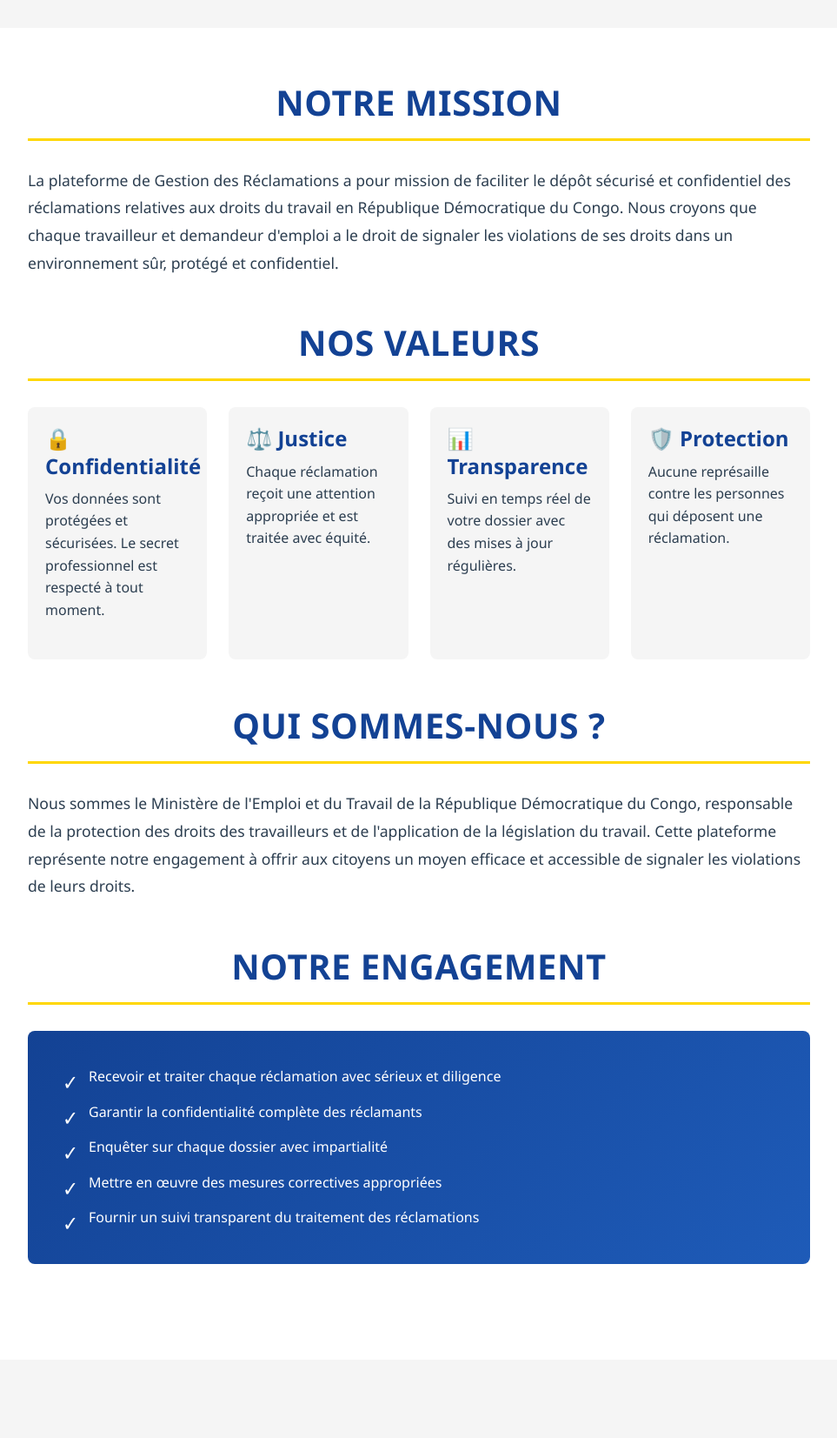
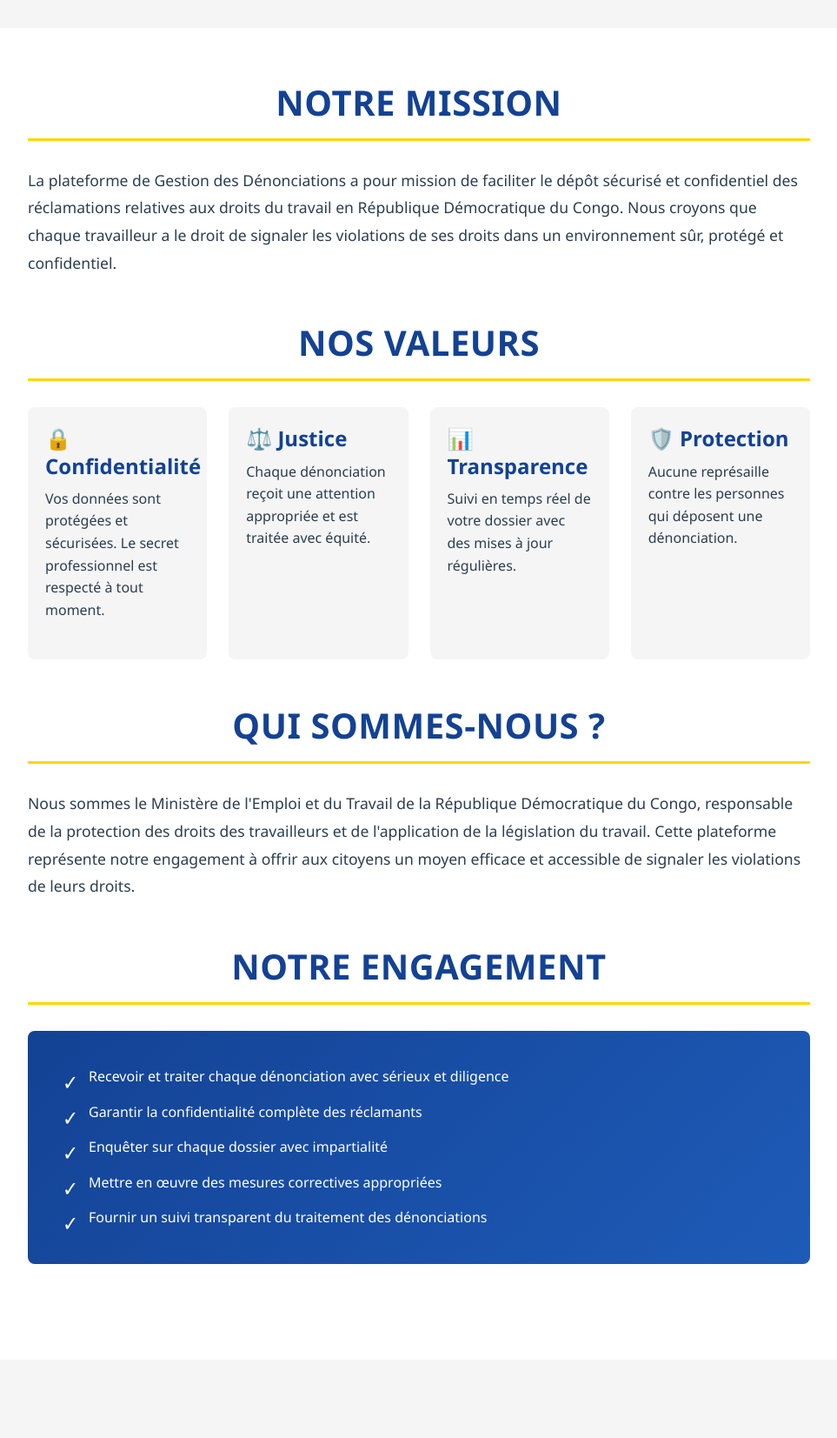
Before and after one commit to DieudonneM/DENONCIATIONS, a Django app: page /about/ in a window 1280 px wide. Shown: the part 367-2020 px from the top of the page at 87% size, without its empty margins (158-1121 px from the left). Run offline with Django 4.2, Linux system fonts and the light colour scheme.

Commit message:
Changement du mot 'réclamation' par 'dénonciationé sur la page d'accueil et about

```diff
--- a/core/templates/core/about.html
+++ b/core/templates/core/about.html
@@ -1,7 +1,7 @@
 {% extends 'base.html' %}
 {% load static %}
 
-{% block title %}À propos - Gestion des Réclamations - MEPT-RDC{% endblock %}
+{% block title %}À propos - Gestion des Dénonciations-RDC{% endblock %}
 
 {% block content %}
 
@@ -24,9 +24,9 @@
             <div style="margin-bottom: 50px;">
                 <h2 style="text-align: center; margin-bottom: 30px; padding-bottom: 15px; border-bottom: 3px solid #FFD700;">Notre Mission</h2>
                 <p style="font-size: 1.1rem; line-height: 1.8; color: #2C3E50;">
-                    La plateforme de Gestion des Réclamations a pour mission de faciliter le dépôt sécurisé et confidentiel
+                    La plateforme de Gestion des Dénonciations a pour mission de faciliter le dépôt sécurisé et confidentiel
                     des réclamations relatives aux droits du travail en République Démocratique du Congo. Nous croyons que chaque
-                    travailleur et demandeur d'emploi a le droit de signaler les violations de ses droits dans un environnement
+                    travailleur a le droit de signaler les violations de ses droits dans un environnement
                     sûr, protégé et confidentiel.
                 </p>
             </div>
@@ -41,7 +41,7 @@
                     </div>
                     <div style="background: #F5F5F5; padding: 20px; border-radius: 8px;">
                         <h3 style="color: #134294; margin-bottom: 10px;">⚖️ Justice</h3>
-                        <p>Chaque réclamation reçoit une attention appropriée et est traitée avec équité.</p>
+                        <p>Chaque dénonciation reçoit une attention appropriée et est traitée avec équité.</p>
                     </div>
                     <div style="background: #F5F5F5; padding: 20px; border-radius: 8px;">
                         <h3 style="color: #134294; margin-bottom: 10px;">📊 Transparence</h3>
@@ -49,7 +49,7 @@
                     </div>
                     <div style="background: #F5F5F5; padding: 20px; border-radius: 8px;">
                         <h3 style="color: #134294; margin-bottom: 10px;">🛡️ Protection</h3>
-                        <p>Aucune représaille contre les personnes qui déposent une réclamation.</p>
+                        <p>Aucune représaille contre les personnes qui déposent une dénonciation.</p>
                     </div>
                 </div>
             </div>
@@ -72,7 +72,7 @@
                     <ul style="list-style: none; padding: 0;">
                         <li style="margin-bottom: 15px; padding-left: 30px; position: relative;">
                             <span style="position: absolute; left: 0; font-size: 1.5rem;">✓</span>
-                            Recevoir et traiter chaque réclamation avec sérieux et diligence
+                            Recevoir et traiter chaque dénonciation avec sérieux et diligence
                         </li>
                         <li style="margin-bottom: 15px; padding-left: 30px; position: relative;">
                             <span style="position: absolute; left: 0; font-size: 1.5rem;">✓</span>
@@ -88,8 +88,7 @@
                         </li>
                         <li style="padding-left: 30px; position: relative;">
                             <span style="position: absolute; left: 0; font-size: 1.5rem;">✓</span>
-                            Fournir un suivi transparent du traitement des réclamations
-                        </li>
+                            Fournir un suivi transparent du traitement des dénonciations
                     </ul>
                 </div>
             </div>
--- a/core/templates/core/home.html
+++ b/core/templates/core/home.html
@@ -98,7 +98,7 @@
 <section style="background: linear-gradient(135deg, #134294 0%, #1e5bb8 100%); color: white; padding: 60px 20px; text-align: center;">
     <div class="container">
         <h2 style="color: #FFD700; font-size: 2.5rem; margin-bottom: 20px;">Besoin d'aide?</h2>
-        <p style="font-size: 1.1rem; margin-bottom: 30px; opacity: 0.95;">Contactez-nous pour toute question concernant votre réclamation.</p>
+        <p style="font-size: 1.1rem; margin-bottom: 30px; opacity: 0.95;">Contactez-nous pour toute question concernant votre dénonciation.</p>
         <a href="{% url 'core:about' %}" class="btn btn-primary" style="display: inline-block;">EN SAVOIR PLUS</a>
     </div>
 </section>
```
